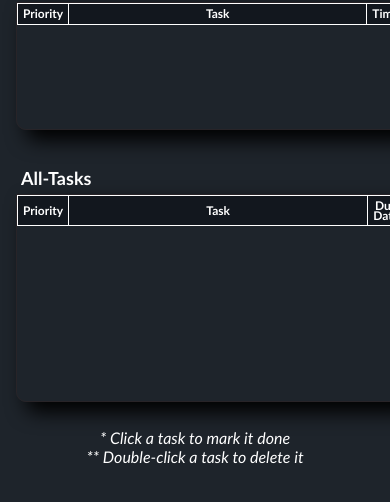
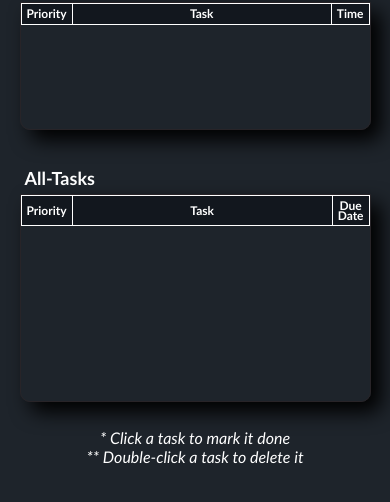
Before and after one commit to frankDiazdvv/To-Do-List-Project, a plain HTML site: page index.html in a window 390 px wide. Shown: the part 180-682 px from the top of the page. Drawn offline with nearby package versions, Linux system fonts and the light colour scheme.

Commit message:
Add files via upload

```diff
--- a/mediaqueries.css
+++ b/mediaqueries.css
@@ -123,15 +123,16 @@
             overflow: hidden;
         }
 
-
         .main-content-dashboard{
             grid-template-rows: 80px repeat(2, 12rem) 10rem;
         }
 
 
+        .due-today-container,
+        .all-tasks-container {
+            max-width: 90%;
+            justify-self: center;
 
-        .task-table {
-            max-width: 25rem;
         }
 
         .task-table thead, .task-table td {
@@ -200,6 +201,7 @@
 
         .add-task-container .text-input input {
             height: 2rem;
+            width: 100%;
         }
 
 
```
